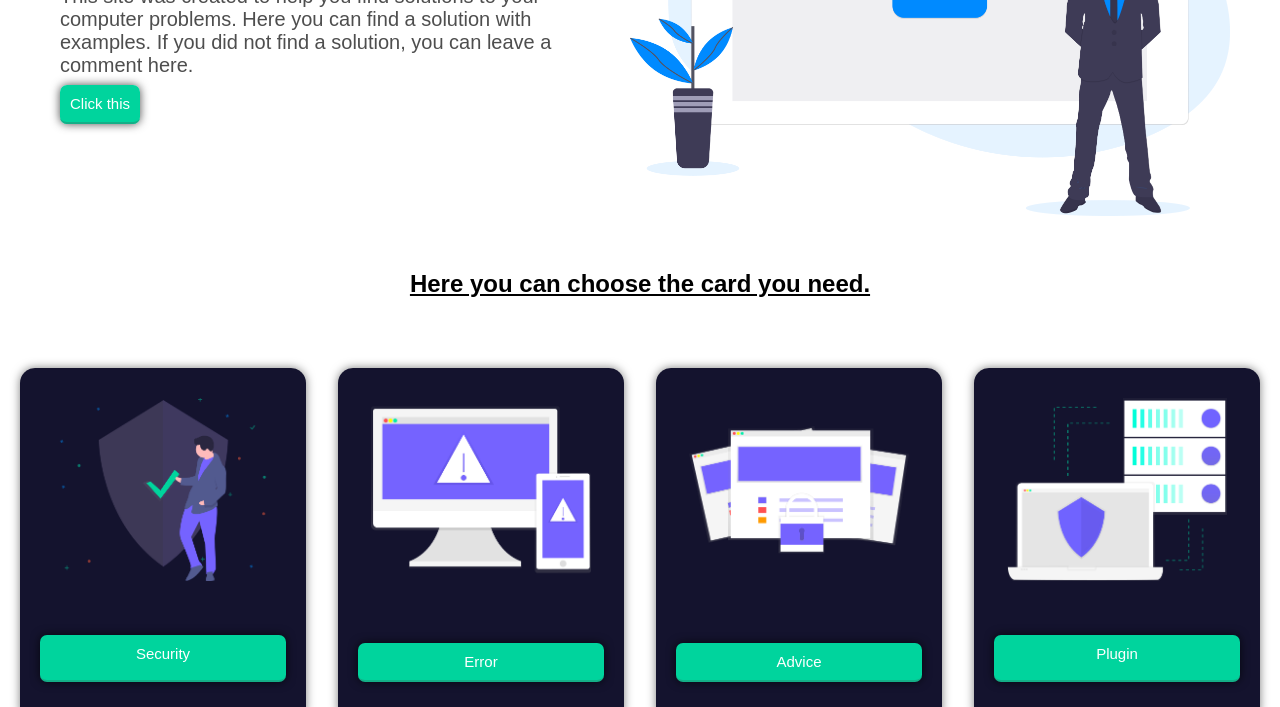
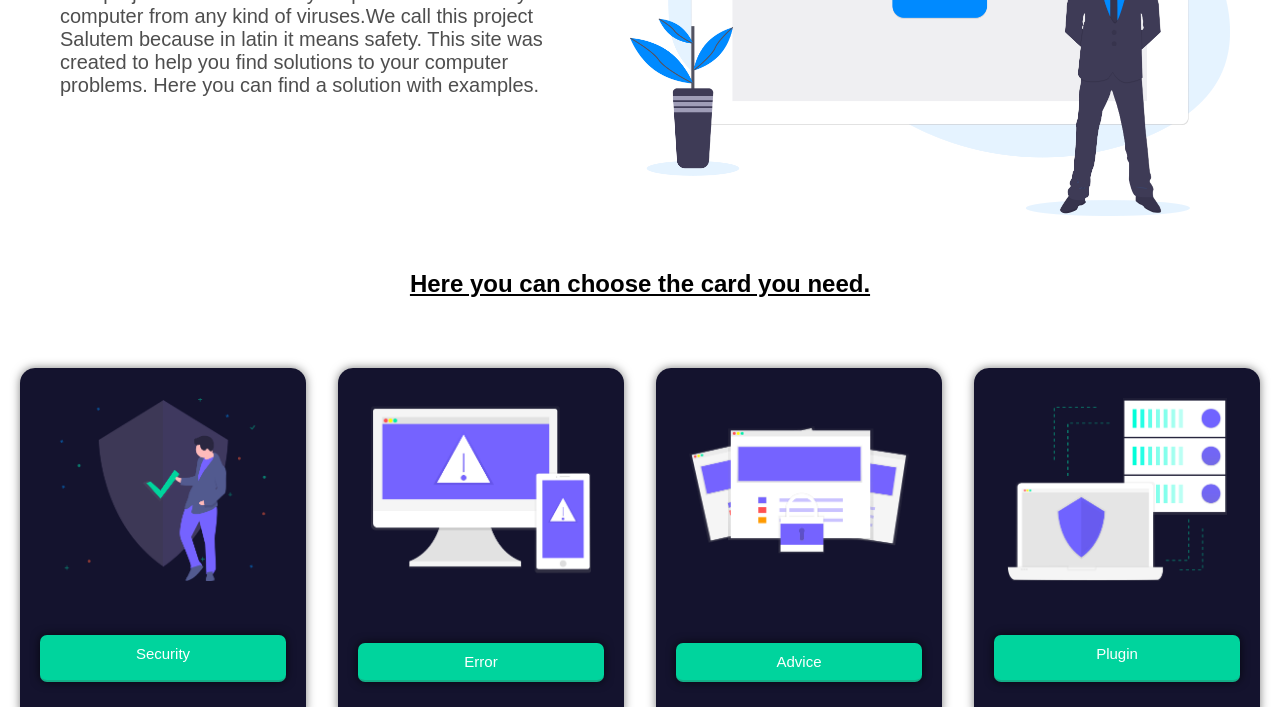
Before and after one commit to RamazanZholdas/Zholdas.ZhanisbayITIS1913, a plain HTML site: page html/newsiteWithLogin.html in a window 1280 px wide. Shown: the part 393-1100 px from the top of the page. Drawn offline with Linux system fonts and the light colour scheme.

Commit message:
Update newsiteWithLogin.html

```diff
--- a/html/newsiteWithLogin.html
+++ b/html/newsiteWithLogin.html
@@ -38,8 +38,7 @@
 		<div id="conteiner1">
 			<div id="context">
 				<h1>SALUTEM</h1>
-				<p>This site was created to help you find solutions to your computer problems. Here you can find a solution with examples. If you did not find a solution, you can leave a comment here.</p><br>
-				<a href="#" class="sidebarbtn" style="margin-left: 0">Click this</a>
+				<p>This project created to safe your personal data and your computer from any kind of viruses.We call this project Salutem because in latin it means safety. This site was created to help you find solutions to your computer problems. Here you can find a solution with examples.</p><br>
 			</div>
 			<div id="image">
 				<img src="../img/man.png" id="img">
```
